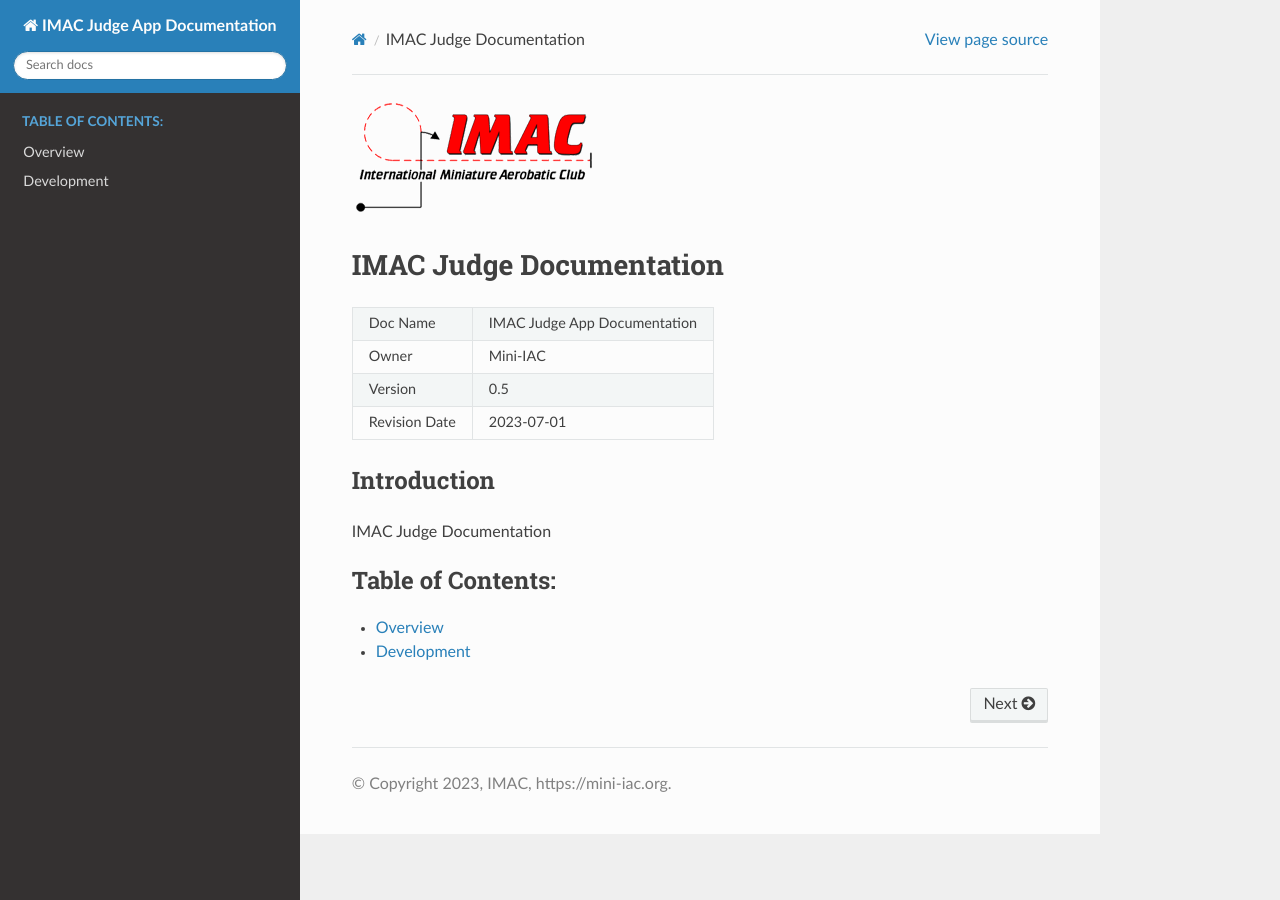
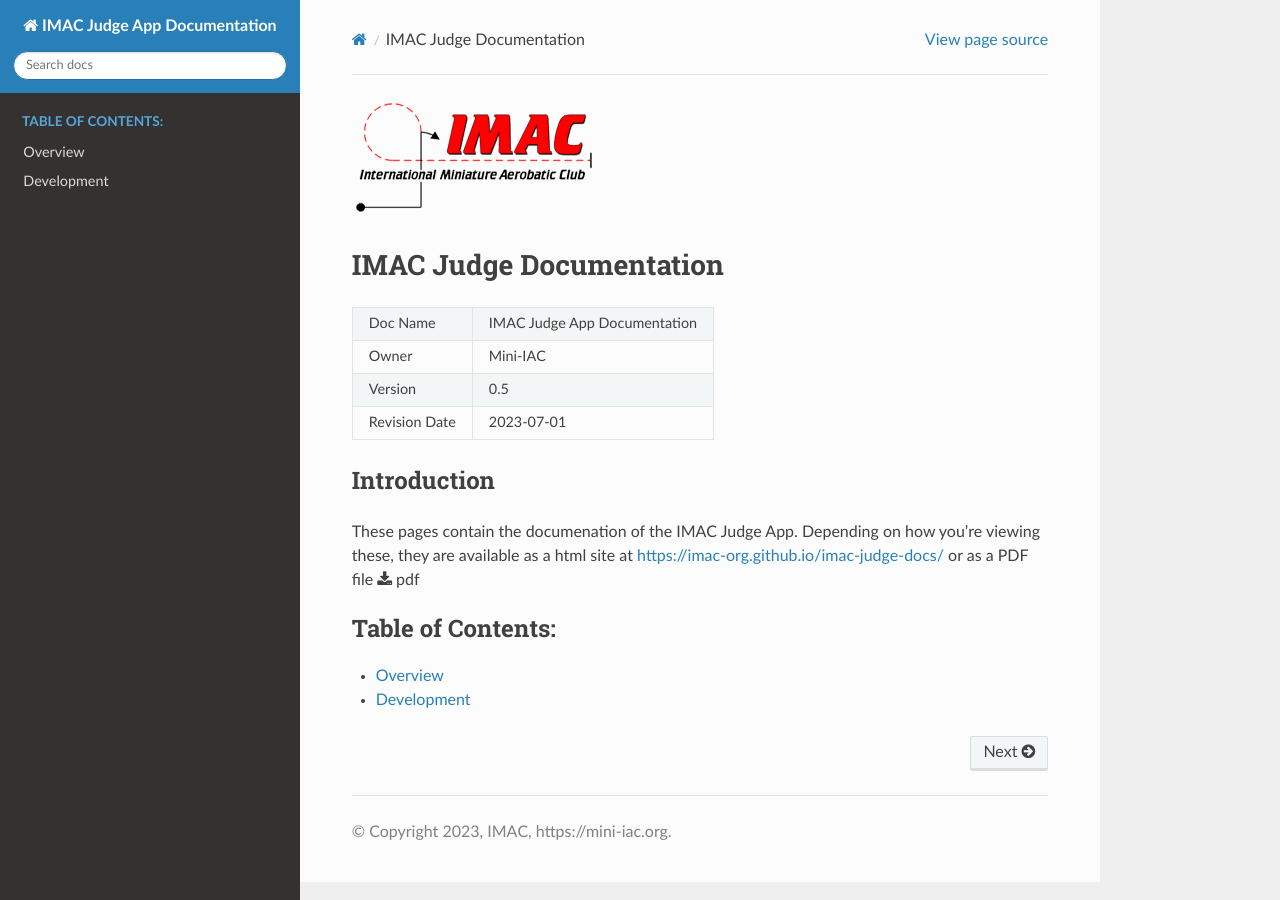
Before and after one commit to dpgarceau/imac-judge-docs, a Sphinx documentation site: the page built from docs/source/index.rst, in a window 1280 px wide. Built offline with Sphinx 7.4.7 and the Read the Docs theme 2.0.0, drawn with Linux system fonts in a browser that asks for light colours.

Commit message:
PDF Generation

```diff
--- a/docs/source/conf.py
+++ b/docs/source/conf.py
@@ -34,4 +34,5 @@
 epub_tocdepth = 3
 epub_writing_mode = 'horizontal'
 
-latex_theme = 'howto'
+#latex_theme = 'howto'
+latex_documents = [('index', 'doc.tex', project, author, 'howto')]
--- a/docs/source/index.rst
+++ b/docs/source/index.rst
@@ -19,7 +19,7 @@
 Introduction
 ------------
 
-IMAC Judge Documentation
+These pages contain the documenation of the IMAC Judge App.   Depending on how you're viewing these, they are available as a html site at https://imac-org.github.io/imac-judge-docs/ or as a PDF file :download:`pdf <doc.pdf>`
 
 .. toctree::
    :caption: Table of Contents:
```
Also changed, not shown: 1 other file.
